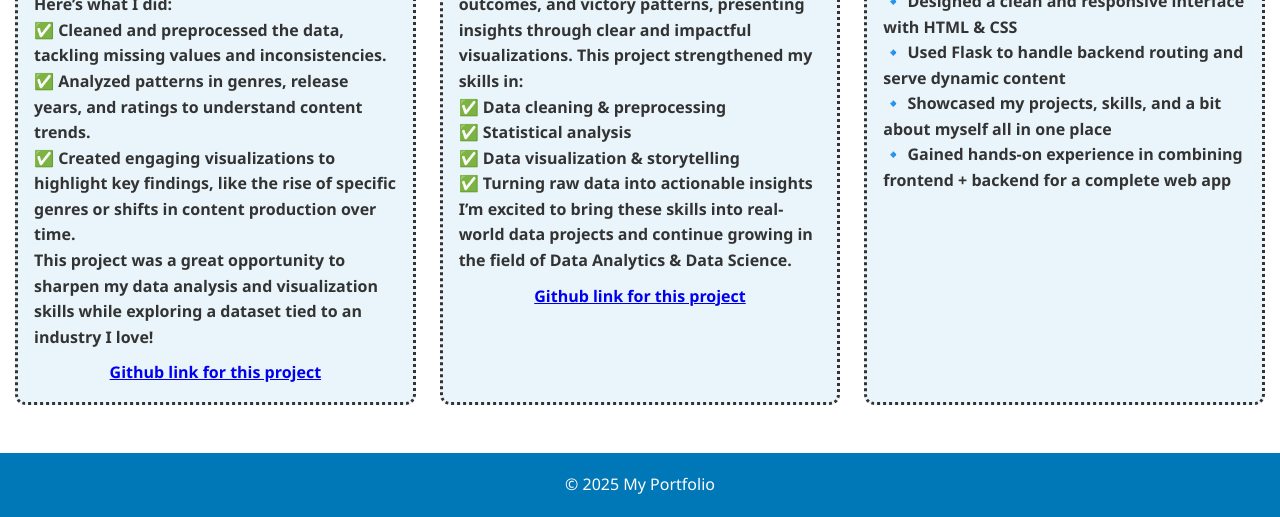
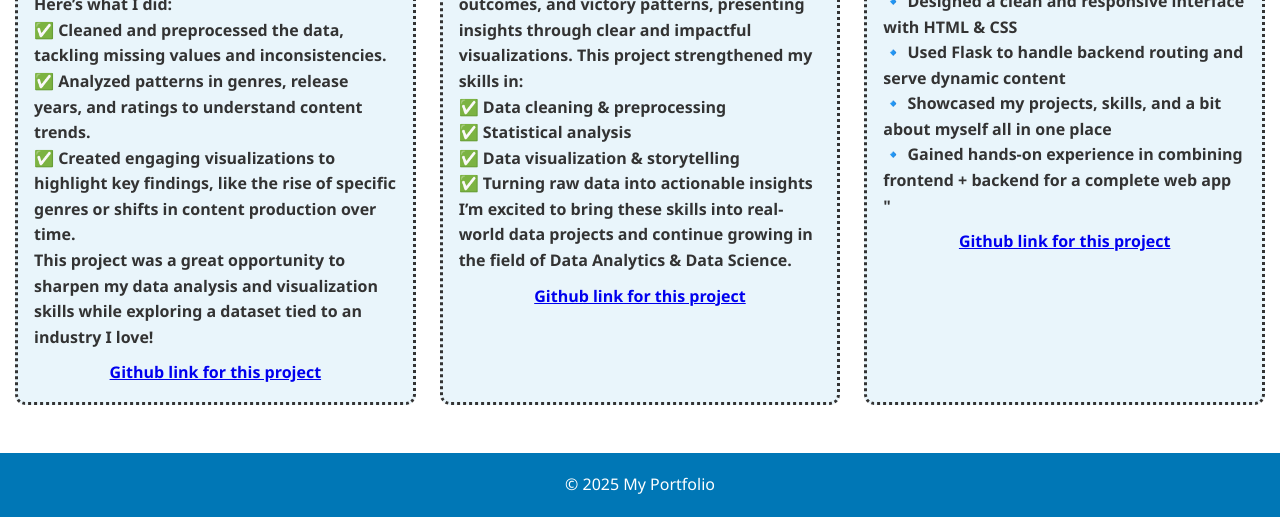
Before and after one commit to Rudra-clrscr/Portfolio, a Flask app: page /projects in a window 1280 px wide. Shown: the part 832-1349 px from the top of the page. Run offline with Flask 3, Linux system fonts and the light colour scheme.

Commit message:
added link

```diff
--- a/static/style.css
+++ b/static/style.css
@@ -239,6 +239,10 @@ body {
 .portfolio_body{
     padding-top: 15px;
 }
+.portfolio_link{
+    text-align: center;
+    padding-top: 10px;
+}
 /* Achievements */
 .achievement-list {
     list-style: none;
--- a/templates/projects.html
+++ b/templates/projects.html
@@ -59,7 +59,8 @@ I’m excited to bring these skills into real-world data projects and continue g
                    🔹 Used Flask to handle backend routing and serve dynamic content<br>
                    🔹 Showcased my projects, skills, and a bit about myself all in one place<br>
                    🔹 Gained hands-on experience in combining frontend + backend for a complete web app<br>
-                <div class="portfolio_link"></div>
+                   "
+                <div class="portfolio_link"><a href="https://github.com/Rudra-clrscr/Portfolio/blob/main/app.py">Github link for this project</a></div>
 
 
 </div></h4>
```
